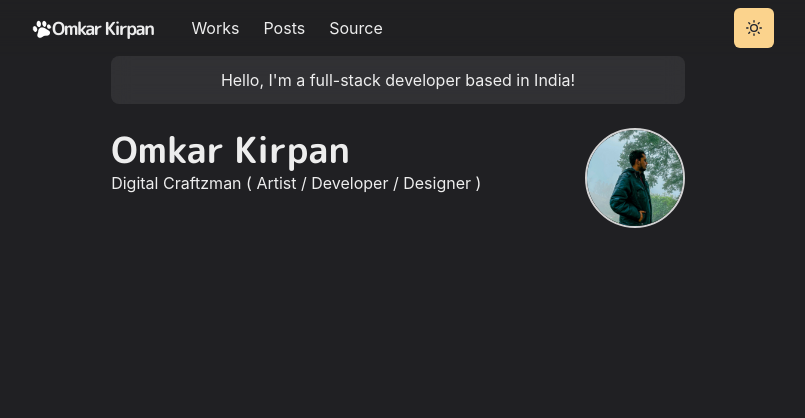
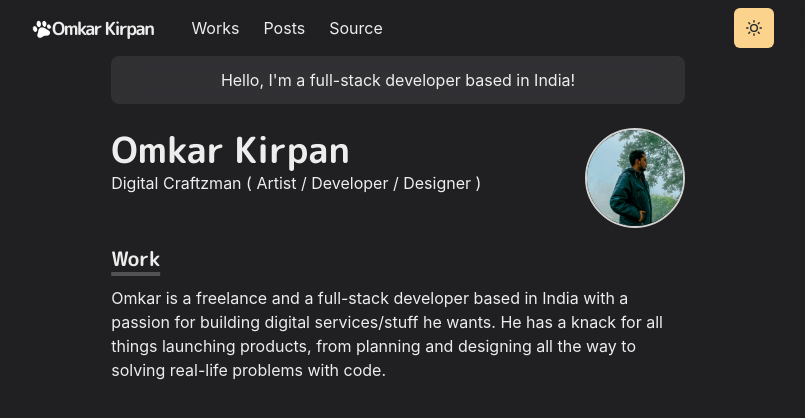
Before and after one commit to OmkarKirpan/OmkarKirpan-homepage, a Next.js app: page / in a window 1280 px wide. Shown: the top 418 px of the page, without its empty margins (242-1047 px from the left). Built offline with nearby package versions, Linux system fonts and the light colour scheme.

Commit message:
feat: :sparkles: add animated section

```diff
--- /dev/null
+++ b/components/section.js
@@ -0,0 +1,21 @@
+import { motion } from 'framer-motion'
+import { chakra, shouldForwardProp } from '@chakra-ui/react'
+
+const StyledDiv = chakra(motion.div, {
+  shouldForwardProp: prop => {
+    return shouldForwardProp(prop) || prop === 'transition'
+  }
+})
+
+const Section = ({ children, delay = 0 }) => (
+  <StyledDiv
+    initial={{ y: 10, opacity: 0 }}
+    animate={{ y: 0, opacity: 1 }}
+    transition={{ duration: 0.8, delay }}
+    mb={6}
+  >
+    {children}
+  </StyledDiv>
+)
+
+export default Section
--- a/pages/index.js
+++ b/pages/index.js
@@ -5,6 +5,8 @@ import {
   Image,
   useColorModeValue
 } from '@chakra-ui/react'
+import Section from '../components/section'
+
 const Page = () => {
   return (
     <Container>
@@ -44,6 +46,18 @@ const Page = () => {
           />
         </Box>
       </Box>
+
+      <Section delay={0.1}>
+        <Heading as="h3" variant="section-title">
+          Work
+        </Heading>
+        <p>
+          Omkar is a freelance and a full-stack developer based in India with a
+          passion for building digital services/stuff he wants. He has a knack
+          for all things launching products, from planning and designing all the
+          way to solving real-life problems with code.
+        </p>
+      </Section>
     </Container>
   )
 }
```
